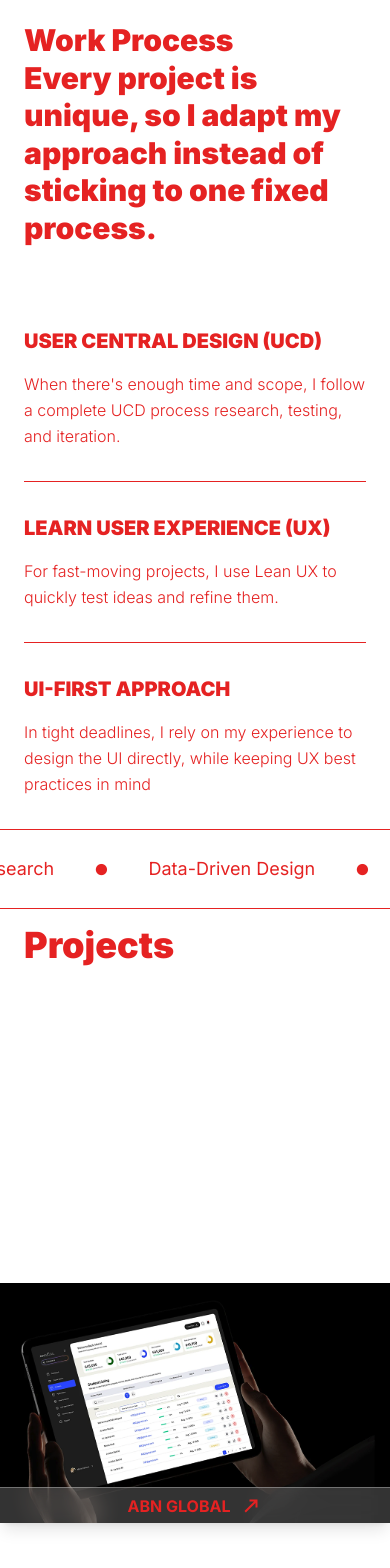
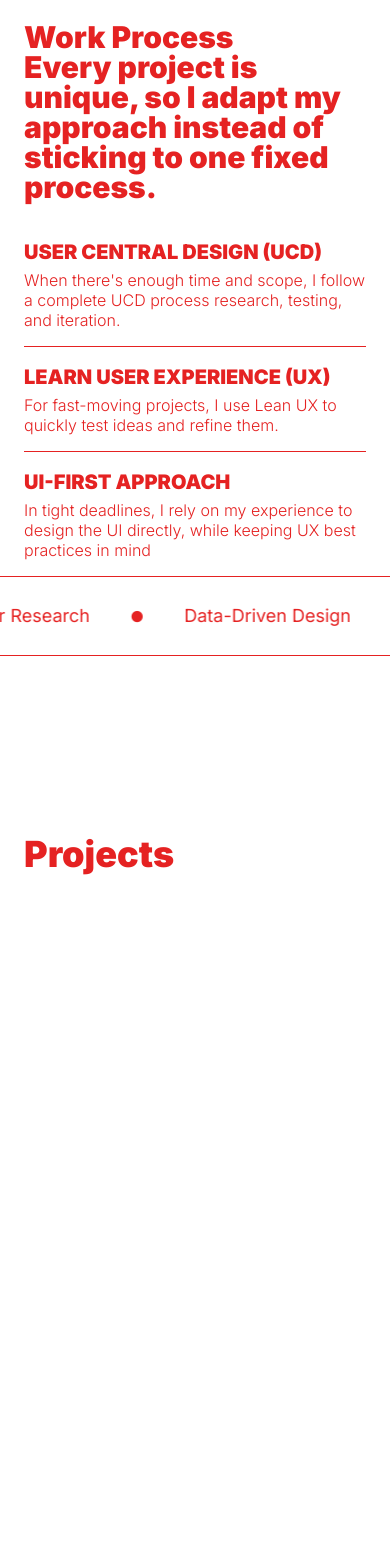
Before and after one commit to talha-amr/Client-Portfolio, a React (Vite) app: page / in a window 390 px wide. Shown: the part 932-2500 px from the top of the page. Built offline with nearby package versions, Linux system fonts and the light colour scheme.

Commit message:
fixed according to client

```diff
--- a/src/components/Footer.jsx
+++ b/src/components/Footer.jsx
@@ -120,14 +120,14 @@ const Footer = () => {
       </div>
 
       {/* Bottom Section */}
-<div className="flex flex-col justify-center items-center h-[20rem] md:h-[20vw] gap-8 text-theme-red py-1 md:py-[3vw]">
-  <p className="text-[1.7rem] md:text-[2vw] font-medium md:font-bold text-center leading-tight">
+<div className="flex flex-col justify-center items-center h-[20rem] md:h-[20vw] gap-8 text-theme-red py-0 md:py-[3vw]">
+  <p className="text-[2.5rem] md:text-[2vw] font-medium md:font-bold text-center leading-tight">
     <span className="font-bold md:font-black">Let’s Make</span>
     <br />
     Something Amazing Together!
   </p>
 <button
-  className="w-[70vw] md:w-auto mx-auto
+  className="w-[80vw] md:w-auto mx-auto
              px-8 py-2 md:px-[3vw] md:py-[0.5vw]
              rounded-full border-2 border-[#E52222]
              text-[1.4rem] md:text-[1.4vw] text-[#E52222]
--- a/src/components/Grid.jsx
+++ b/src/components/Grid.jsx
@@ -7,8 +7,8 @@ const Grid = () => {
         <div className="w-full mx-auto px-6 text-[#E52222] relative">
           <div className="work-process">
             {/* Hero text - Mobile Version */}
-            <div className="flex md:hidden h-auto py-12 flex-col items-center text-start ">
-              <p className="font-black text-3xl leading-tight">
+            <div className="flex md:hidden h-auto pt-12 pb-5 flex-col items-center text-start ">
+              <p className="font-black text-3xl leading-none">
                 Work Process<br />
                 Every project is unique, so I adapt my approach instead of
                 sticking to one fixed process.
@@ -32,32 +32,32 @@ const Grid = () => {
             </div>
 
             {/* Mobile Process Steps */}
-            <div className="md:hidden px-0">
-              <div className="py-8 border-b border-[#E52222]">
-                <h3 className="font-black text-xl uppercase mb-4">
+            <div className="md:hidden ">
+              <div className="py-4 border-b border-[#E52222]">
+                <h3 className="font-black text-xl uppercase mb-1">
                   USER CENTRAL DESIGN (UCD)
                 </h3>
-                <p className="font-light text-base leading-relaxed">
+                <p className="font-light text-base leading-tight">
                   When there's enough time and scope, I follow a complete UCD
                   process research, testing, and iteration.
                 </p>
               </div>
 
-              <div className="py-8 border-b border-[#E52222]">
-                <h3 className="font-black text-xl uppercase mb-4">
+              <div className="py-4 border-b border-[#E52222]">
+                <h3 className="font-black text-xl uppercase mb-1">
                   Learn User Experience (UX)
                 </h3>
-                <p className="font-light text-base leading-relaxed">
+                <p className="font-light text-base leading-tight">
                   For fast-moving projects, I use Lean UX to quickly test ideas
                   and refine them.
                 </p>
               </div>
 
-              <div className="py-8 ">
-                <h3 className="font-black text-xl uppercase mb-4">
+              <div className="py-4 ">
+                <h3 className="font-black text-xl uppercase mb-1">
                   UI-First Approach
                 </h3>
-                <p className="font-light text-base leading-relaxed">
+                <p className="font-light text-base leading-tight">
                   In tight deadlines, I rely on my experience to design the UI
                   directly, while keeping UX best practices in mind
                 </p>
--- a/src/components/NavBar.jsx
+++ b/src/components/NavBar.jsx
@@ -151,7 +151,7 @@ export default function Navbar({ activePage }) {
             {/* Hamburger */}
             {/* Hamburger */}
             <button onClick={() => setMenuOpen(true)}>
-              <MenuIcon size={37} color={activePage === "home" ? "#ffffff" : "#e52222"} />
+              <MenuIcon size={45} color={activePage === "home" ? "#ffffff" : "#e52222"} />
             </button>
 
           </div>
@@ -178,7 +178,7 @@ export default function Navbar({ activePage }) {
 
             {/* Close button on right */}
             <button onClick={() => setMenuOpen(false)}>
-              <CloseIcon size={37} color="#ffffff" />
+              <CloseIcon size={45} color="#ffffff" />
             </button>
 
           </div>
--- a/src/components/ProjectsGrid.jsx
+++ b/src/components/ProjectsGrid.jsx
@@ -148,7 +148,7 @@ const ProjectCard = ({ item, handleClick }) => {
 
 
       {/* Media Container */}
-      <div ref={containerRef} className="max-md:h-[45vh] md:flex-1 overflow-hidden relative w-full">
+      <div ref={containerRef} className="max-md:h-[45vh] md:flex-1 overflow-hidden relative max-md:w-full">
         {isVideo ? (
           <video
             src={item.src}
--- a/src/components/ScrollerMobile.jsx
+++ b/src/components/ScrollerMobile.jsx
@@ -20,80 +20,64 @@ const ScrollerMobile = () => {
     ];
 
     useGSAP(() => {
-    // Make header sticky during card animations
+        // Make header sticky
         gsap.set(headerRef.current, {
             position: "sticky",
-        top: "60px",
+            top: "0px",
             zIndex: 100,
-        backgroundColor: "transparent",
+            backgroundColor: "white",
         });
 
         const cards = containerRef.current.querySelectorAll(".project-card");
 
         cards.forEach((card, index) => {
-        // Sticky positioning for each card
-        gsap.set(card, {
-            position: "sticky",
-            top: `${80 + index * 20}px`,
-            zIndex: index + 1
-        });
-
-        // Scale animation for cards
-        gsap.to(card, {
-            scale: 0.95 - index * 0.02,
-            ease: "none",
+            // Simple transform animation - cards move up and scale slightly
+            gsap.fromTo(card,
+                {
+                    y: 100,
+                    opacity: 0,
+                    scale: 0.9
+                },
+                {
+                    y: 0,
+                    opacity: 1,
+                    scale: 1,
+                    duration: 0.8,
+                    ease: "power2.out",
                     scrollTrigger: {
                         trigger: card,
-                start: "top 40%",
+                        start: "top 80%",
                         end: "top 20%",
-                scrub: 0.5,
+                        scrub: 1,
                         markers: false,
                     }
-        });
-    });
-
-    // Fade out header when last card finishes its animation
-    const lastCard = cards[cards.length - 1];
-    gsap.to(headerRef.current, {
-        opacity: 0,
-        ease: "none",
-        scrollTrigger: {
-            trigger: lastCard,
-            start: "top 20%", // matches end of last card’s scale animation
-            end: "top 0%",    // fade out as last card reaches top
-            scrub: 1,         // smooth fade
-            markers: false,
                 }
+            );
         });
     }, []);
 
-
     return (
-        <section className="w-screen">
+        <section className="w-full">
             {/* Sticky header */}
-            <div ref={headerRef} className="px-6 py-4">
+            <div ref={headerRef} className="px-6 py-4 bg-white">
                 <p className="text-theme-red font-black text-4xl">Projects</p>
             </div>
 
-            {/* Container for sticky cards */}
-            <div
-                ref={containerRef}
-                className="flex flex-col"
-                style={{ paddingBottom: `40vh` }} // Adjust scroll space
-            >
+            {/* Container for cards */}
+            <div ref={containerRef} className="w-full">
                 {projects.map((project, index) => (
                     <div
                         key={project.id}
-                        className="project-card relative w-full h-screen flex items-center justify-center"
+                        className="project-card w-full flex items-center justify-center"
                     >
-                        <div className="relative w-full ">
+                        <div className="relative w-full">
                             <img
                                 src={project.image}
                                 alt={project.title}
-                                className="w-full shadow-lg "
+                                className="w-full h-auto shadow-lg"
                             />
                             <div className="absolute bottom-0 h-[15%] w-full flex gap-2 items-center justify-center
-                                bg-white/20 backdrop-blur-md border-t border-white/30 ">
+                                bg-white/20 backdrop-blur-md border-t border-white/30">
                                 <p className="text-theme-red text-center font-semibold">{project.title}</p>
                                 <CgArrowTopRight color="#e52222" size={24} />
                             </div>
--- a/src/pages/Experience.jsx
+++ b/src/pages/Experience.jsx
@@ -11,7 +11,7 @@ const Experience = () => {
             {/* Container for all except Accordion + Marquee */}
             <div className="w-full px-6">
                 {/* Top Section */}
-                <div className="py-[6vw] max-md:py-25">
+                <div className="py-[6vw] max-md:pt-25">
                     <div className="flex flex-col max-md:gap-8 w-full justify-start items-start gap-0">
                         <p className="font-medium max-w-[27%] max-md:max-w-[70%] text-theme-red text-[0.9vw] max-md:text-[0.9rem] leading-tight">
                             In this role, I lead the design team and focus on creating user-centered and business-driven product experiences. My work involves conducting UX audits, building scalable design systems, collaborating with stakeholders, and ensuring design consistency across both small and large-scale digital products.
--- a/src/pages/Work.jsx
+++ b/src/pages/Work.jsx
@@ -74,10 +74,10 @@ const Work = () => {
       className="w-full h-auto"
     />
   </div>
-  <p className="font-black text-red-600 text-[3.5rem] -mt-4 uppercase text-start leading-none ">
+  <p className="font-black text-red-600 text-[3.5rem] -mt-2.5 uppercase text-start leading-[0.8] ">
     EVERY <br/> PIXEL WITH PURPOSE
   </p>
-  <p className="mt-4 text-lg font-light text-red-600">
+  <p className="mt-4 text-lg font-light text-red-600 leading-none">
     SCROLL TO VIEW MORE
   </p>
 
```
Lines whose indentation alone changed are shown as unchanged.
